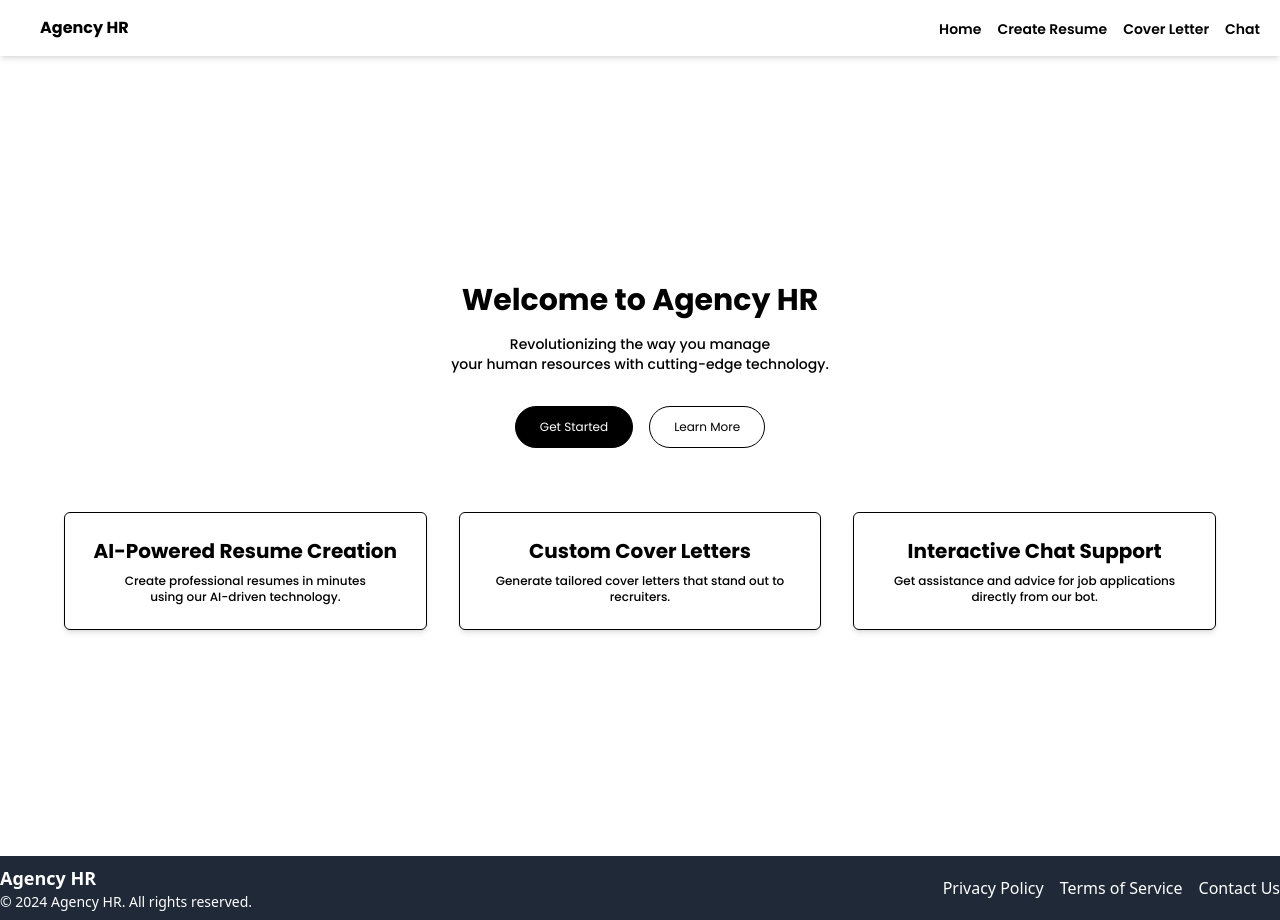
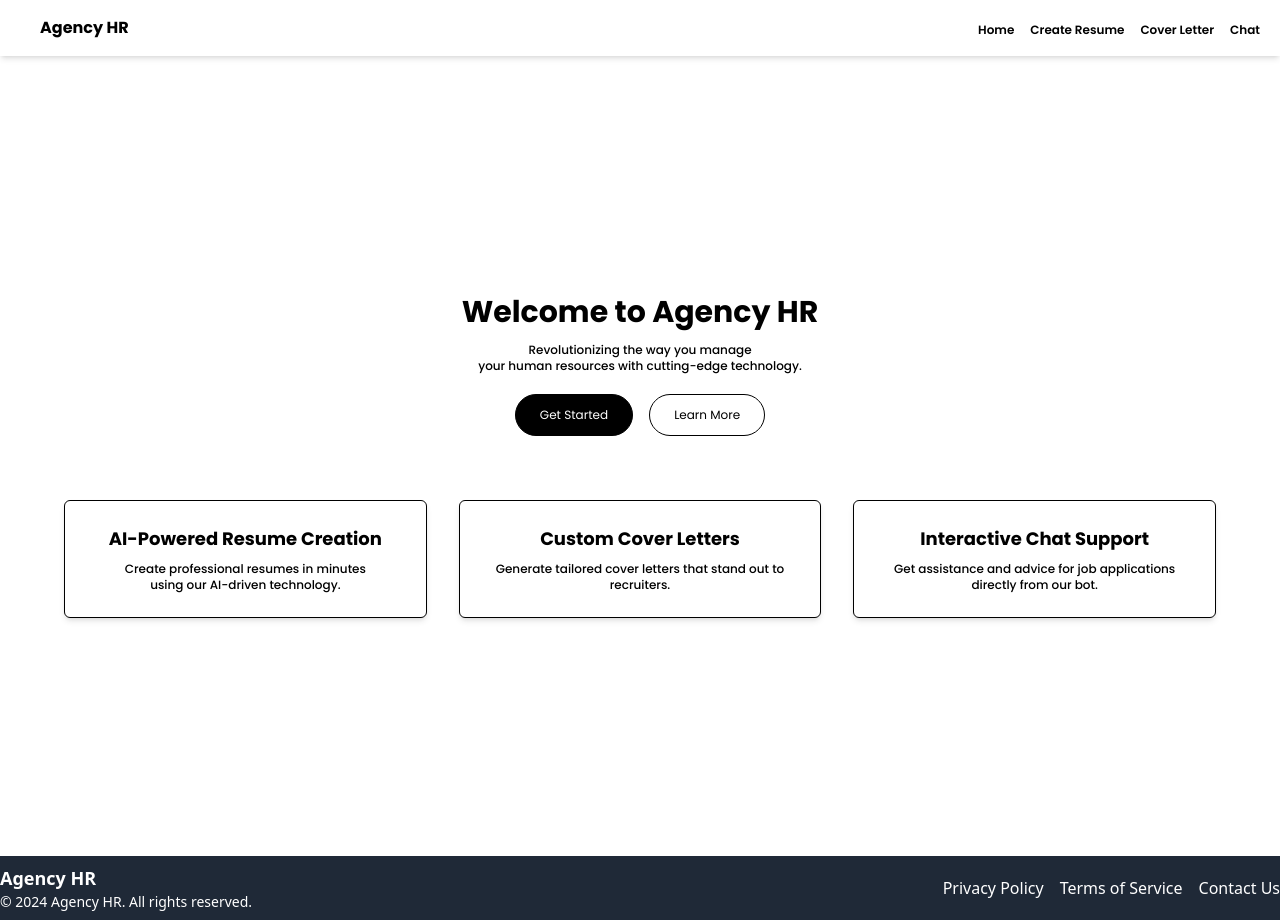
Before and after one commit to AmDeeJhay/Agency-HR, a React (Vite) app: page / in a window 1280 px wide. Built offline with nearby package versions, Linux system fonts and the light colour scheme; what react-select-country-list would draw is missing.

Commit message:
still aligning the components to it original  positions

```diff
--- a/src/components/Home/Home.jsx
+++ b/src/components/Home/Home.jsx
@@ -27,16 +27,16 @@ const Home = () => {
     <div className="min-h-screen bg-white-900 text-white flex flex-col items-center justify-center px-4 mt-1 md:mt-0">
       {/* Header Section */}
       <header className="text-center mt-10 md:mt-0">
-        <h1 className="header-text text-4xl md:text-3xl font-bold font-poppins text-black ">
+        <h1 className="header-text text-3xl md:text-1xl font-bold font-poppins text-black ">
           Welcome to Agency HR
         </h1>
-        <p className="subtext text-lg md:text-sm font-poppins font-medium text-black mt-4 items-center">
+        <p className="subtext text-lg md:text-xs font-poppins font-medium text-black mt-3 items-center">
           Revolutionizing the way you manage<br /> your human resources with cutting-edge technology.
         </p>
       </header>
 
       {/* Call to Action Section */}
-      <div className="mt-8 flex flex-col md:flex-row space-y-4 md:space-y-0 md:space-x-4">
+      <div className="mt-5 flex flex-col md:flex-row space-y-4 md:space-y-0 md:space-x-4">
         <button
           className="cta-button bg-black hover:bg-white border border-black hover:text-black text-white font-poppins  px-6 py-3 rounded-3xl text-xs"
           // onClick={handleGetStartedClick}
@@ -54,19 +54,19 @@ const Home = () => {
       {/* Features Section */}
       <section className="my-16 md:mb-0 grid grid-cols-1 md:grid-cols-3 gap-8 w-full max-w-6xl">
         <div className="p-6 bg-white shadow-md border border-black rounded-md text-center">
-          <h3 className="text-xl text-black font-bold font-poppins">AI-Powered Resume Creation</h3>
+          <h3 className="text-lg text-black font-bold font-poppins">AI-Powered Resume Creation</h3>
           <p className="text-black text-xs text-center mt-2 font-poppins font-medium">
             Create professional resumes in minutes<br /> using our AI-driven technology.
           </p>
         </div>
         <div className="p-6 bg-white shadow-md border border-black rounded-md text-center">
-          <h3 className="text-xl text-black font-bold font-poppins">Custom Cover Letters</h3>
+          <h3 className="text-lg text-black font-bold font-poppins">Custom Cover Letters</h3>
           <p className="text-black text-xs text-center mt-2 font-poppins font-medium">
             Generate tailored cover letters that stand out to recruiters.
           </p>
         </div>
         <div className="p-6 bg-white shadow-md border border-black rounded-md text-center">
-          <h3 className="text-xl text-black font-bold font-poppins">Interactive Chat Support</h3>
+          <h3 className="text-lg text-black font-bold font-poppins">Interactive Chat Support</h3>
           <p className="text-black text-xs text-center mt-2 font-poppins font-medium">
             Get assistance and advice for job applications directly from our bot.
           </p>
--- a/src/components/Navbar/Navbar.jsx
+++ b/src/components/Navbar/Navbar.jsx
@@ -46,7 +46,7 @@ const Navbar = () => {
           <li>
             <Link
               to="/"
-              className=" nav-link relative cursor-pointer text-black font-semibold font-poppins text-sm"
+              className=" nav-link relative cursor-pointer text-black font-semibold font-poppins text-xs"
             >
               Home
             </Link>
@@ -54,7 +54,7 @@ const Navbar = () => {
           <li>
             <Link
               to="/resume"
-              className=" nav-link relative cursor-pointer text-black font-semibold font-poppins text-sm"
+              className=" nav-link relative cursor-pointer text-black font-semibold font-poppins text-xs"
             >
               Create Resume
             </Link>
@@ -62,7 +62,7 @@ const Navbar = () => {
           <li>
             <Link
               to="/cover-letter"
-              className=" nav-link relative cursor-pointer text-black font-semibold font-poppins text-sm"
+              className=" nav-link relative cursor-pointer text-black font-semibold font-poppins text-xs"
             >
               Cover Letter
             </Link>
@@ -70,7 +70,7 @@ const Navbar = () => {
           <li>
             <Link
               to="/chat"
-              className=" nav-link relative cursor-pointer text-black font-semibold font-poppins text-sm"
+              className=" nav-link relative cursor-pointer text-black font-semibold font-poppins text-xs"
             >
               Chat
             </Link>
--- a/src/input.css
+++ b/src/input.css
@@ -8,7 +8,7 @@
     width: 0;
     height: 1px;
     display: block;
-    margin-top: 1px;
+    margin-top: 0.5px;
     right: 0;
     background: black;
     transition: width 1s ease;
```
